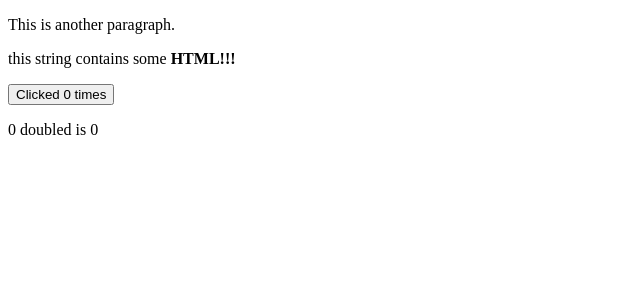
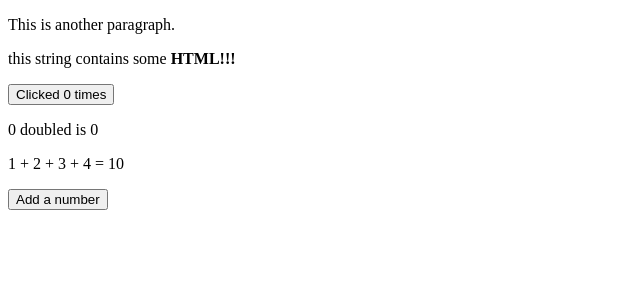
Before and after one commit to gregrossdev/js-svelte, a Svelte app in the folder 00-basics/: page / in a window 1280 px wide. Shown: the top 300 px of the page, without its empty margins (0-640 px from the left). Built offline with nearby package versions, Linux system fonts and the light colour scheme.

Commit message:
updating arrays and objects

```diff
--- a/00-basics/src/App.svelte
+++ b/00-basics/src/App.svelte
@@ -22,6 +22,15 @@
     //     console.log('the count is ' + count);
     //     alert('I SAID THE COUNT IS ' + count);
     // }
+
+    let numbers = [1, 2, 3, 4];
+
+    function addNumber() {
+        numbers = [...numbers, numbers.length + 1];
+    }
+
+    $: sum = numbers.reduce((t, n) => t + n, 0);
+
 </script>
 
 <!--<img {src} alt="{name} dances.">-->
@@ -31,6 +40,11 @@
     Clicked {count} {count === 1 ? 'time' : 'times'}
 </button>
 <p>{count} doubled is {doubled}</p>
+<p>{numbers.join(' + ')} = {sum}</p>
+
+<button on:click={addNumber}>
+    Add a number
+</button>
 
 <style>
     img {
```
